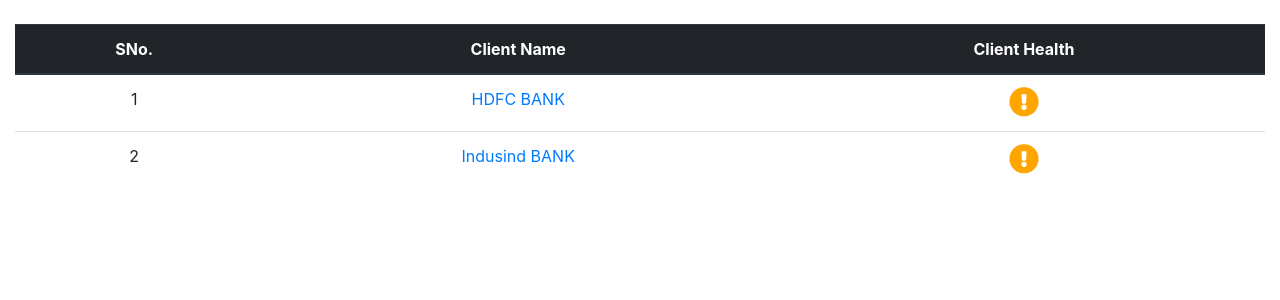
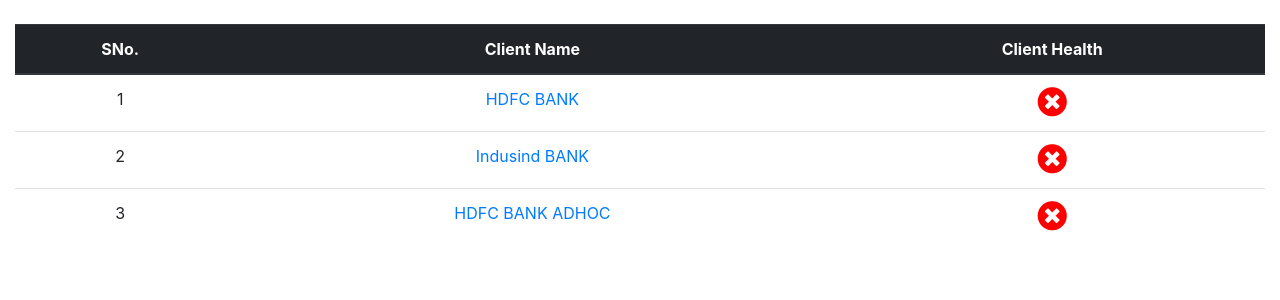
Before and after one commit to AgrimSharma/zoho_integration, a Django app: page /clients/ in a window 1280 px wide. Shown: the part 56-356 px from the top of the page. Run offline with Django 3.2, Linux system fonts and the light colour scheme; a user stored in the database is signed in; data comes from the database, SQL or seed files in the repository; some libraries are stand-ins or nearby versions.

Commit message:
iupdated 20190131 1122

```diff
--- a/zohocrm_integration/templates/clients.html
+++ b/zohocrm_integration/templates/clients.html
@@ -63,10 +63,10 @@
             <tr>
                 <td style="text-align: center">{{forloop.counter}} </td>
 
-                <td style="text-align: center"><a href="/project_list/{{p.search}}">{{p.name}}</a> </td>
+                <td style="text-align: center"><a href="/project_list/?name={{p.search}}">{{p.name}}</a> </td>
                 <td style="text-align: center">
                     {%  if p.percent >= 85 %}    <i class="fas fa-check-circle" style="color: green;font-size: 30px;"></i>
-                    {%  elif 75 <= p.percent < 85 %}<i class="fas fa-exclamation-circle" style="color: orange;font-size: 30px;"></i>
+                    {%  elif 75 <= p.percent and p.percent < 85 %}<i class="fas fa-exclamation-circle" style="color: orange;font-size: 30px;"></i>
                     {%  else %}<i class="fas fa-times-circle" style="color: red;font-size: 30px;"></i>
                     {%  endif %}
                 </td>
--- a/zohocrm_integration/templates/project_list.html
+++ b/zohocrm_integration/templates/project_list.html
@@ -53,7 +53,7 @@
             <tr>
                 <th>SNo</th>
                 <th>Project Name</th>
-                <th>Start Date <br>- <br>End Date</th>
+                <th width="140px">Start Date <br>End Date</th>
 {#                <th>End Date</th>#}
                 <th>Status</th>
                 <th>Task</th>
@@ -64,6 +64,7 @@
                 <th>CW - 1 Task</th>
                 <th>Current Task</th>
                 <th>NW Task</th>
+                <th>CSM</th>
 
                 <th>Project Health</th>
 
@@ -78,7 +79,7 @@
                 <td>{{forloop.counter}}</td>
 
                 <td><a href="/detail/{{project.id}}">{{project.name}}</a></td>
-                <td>{{project.start_date}} <br>- <br>{{project.end_date}}</td>
+                <td width="140px">{{project.start_date}} <br>{{project.end_date}}</td>
 {#                <td>{{project.end_date}}</td>#}
                 <td>{% if  project.color == "red"%}<span class="text-danger">{{project.status}}</span>{%  else %}<span class="text-success">{{project.status}}</span> {%  endif %}</td>
 {#                <td>{%  if project.task_count_open > 0 %}<a href="/open_task/{{ project.id }}"> {{project.task_count_open}}</a>{%  else %}{{project.task_count_open}}{%  endif %}</td>#}
@@ -89,6 +90,7 @@
                 <td>{{project.past_date_two_week}}</td>
                 <td>{{project.current_task}}</td>
                 <td>{{project.future_date_one_week}}</td>
+                <td>{{project.csm}}</td>
 
                     <td style="text-align: center">
                     {%  if project.percent >= 85 %}    <i class="fas fa-check-circle" style="color: green;font-size: 30px;"></i>
--- a/zohocrm_integration/zohobasic/urls.py
+++ b/zohocrm_integration/zohobasic/urls.py
@@ -27,7 +27,7 @@
     url(r'^close_task/(?P<project_id>\w+)', close_tasks),
     url(r'^open_milestone/(?P<project_id>\w+)', open_milestone),
     url(r'^close_milestone/(?P<project_id>\w+)', close_milestone),
-    url(r'^project_list/(?P<name>\w+)', project_list),
+    url(r'^project_list/', project_list),
 
     # URL for auth request
     url(r'^task/(?P<project_id>\w+)', task_project),
--- a/zohocrm_integration/zohobasic/views.py
+++ b/zohocrm_integration/zohobasic/views.py
@@ -400,7 +400,9 @@
 
         project = [dict(name="HDFC BANK", search='hdfc', open=len(hdfc_open), closed=len(hdfc_close), percent=hdfc_percent),
                    dict(name="Indusind BANK", search='indusind', open=len(indus_open),
-                        closed=len(indus_closed), percent=indus_percent)]
+                        closed=len(indus_closed), percent=indus_percent),
+                   dict(name="HDFC BANK ADHOC", search='hdfc adhoc', open=len(hdfc_open),
+                        closed=len(hdfc_close), percent=hdfc_percent)]
 
         return render(request, "clients.html", {
             "project": project})
@@ -418,14 +420,15 @@
         return redirect("/")
 
 
-def project_list(request, name):
-    user = request.user
-    if user.is_authenticated():
-        today = datetime.datetime.now().date()
-        project = project_list_view(name)
-        return render(request, "project_list.html", {"projects": project, "date": today})
-    else:
-        return redirect("/")
+def project_list(request):
+    # user = request.user
+    # if user.is_authenticated():
+    today = datetime.datetime.now().date()
+    name = request.GET.get('name')
+    project = project_list_view(name)
+    return render(request, "project_list.html", {"projects": project, "date": today})
+    # else:
+    #     return redirect("/")
 
 
 def logout_user(request):
```
Also changed, not shown: zohocrm_integration/zohobasic/projects.py (+24 -20 lines).
